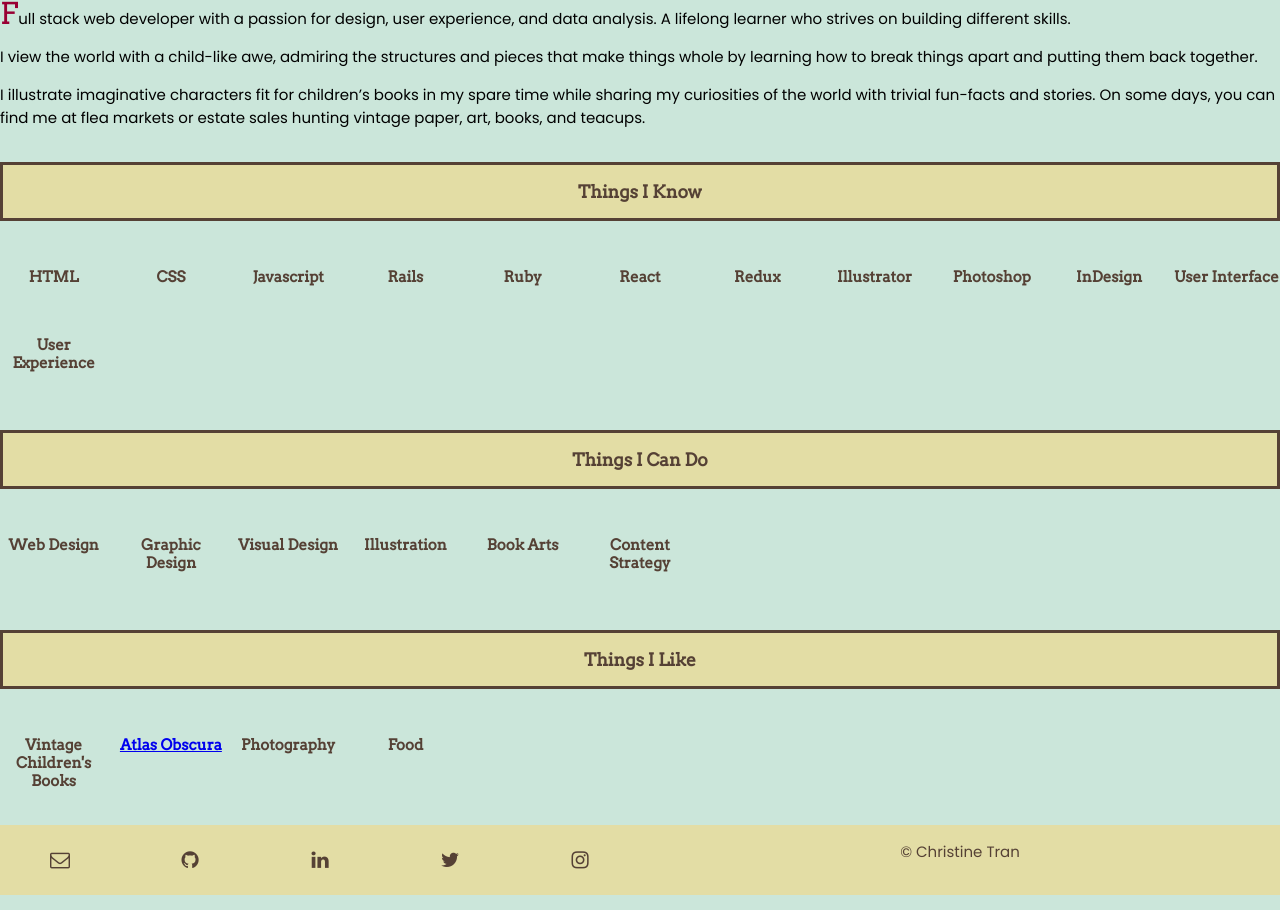
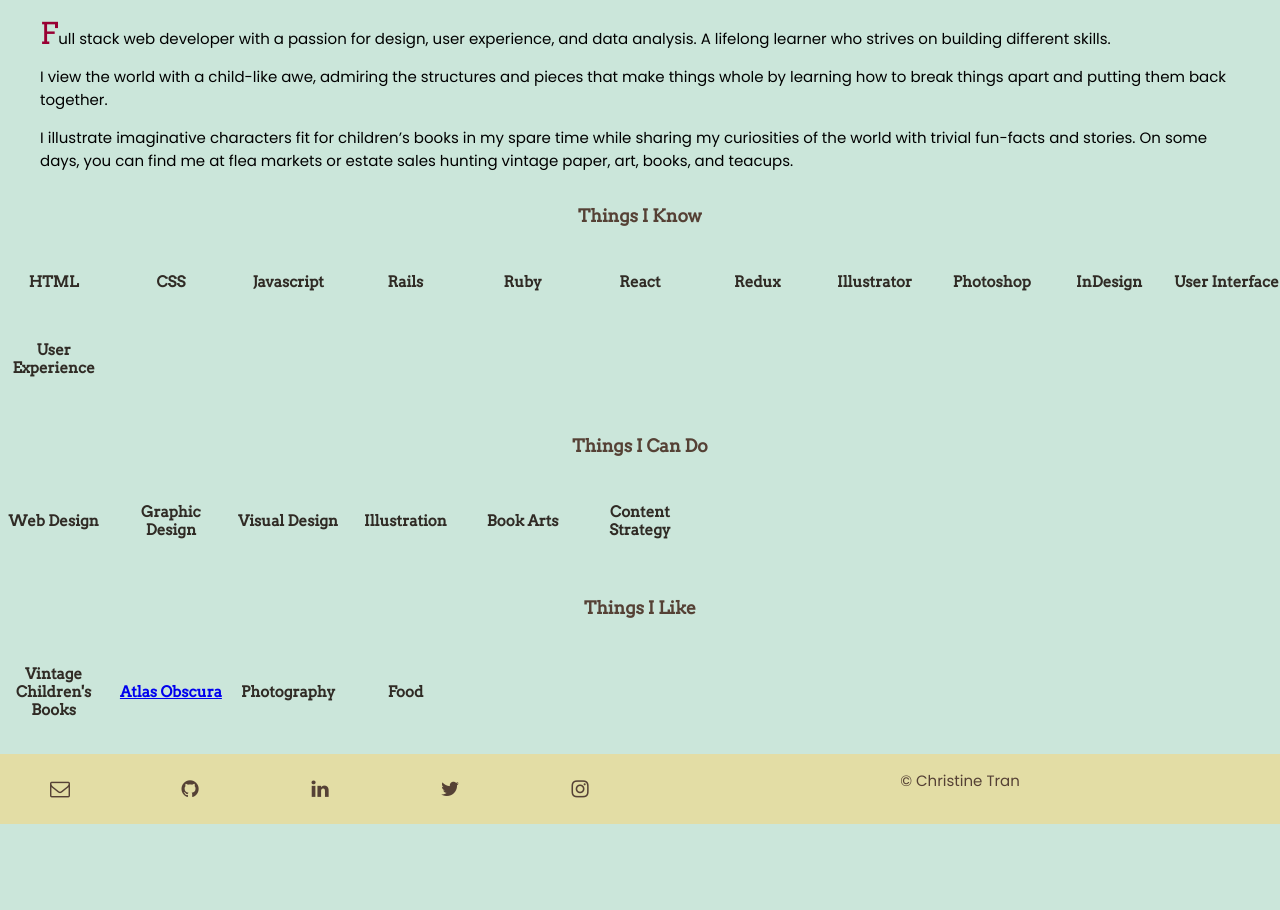
Before and after one commit to christinetran825/tofukid-website, a React (Create React App) app: page / in a window 1280 px wide. Shown: the part 432-1342 px from the top of the page. After the commit the page ends 1271 px from the top, so only its background shows below. Built offline with nearby package versions, Linux system fonts and the light colour scheme.

Commit message:
cleaned up skills/experience

```diff
--- a/src/App.css
+++ b/src/App.css
@@ -106,7 +106,7 @@ footer {
   color: #554135;
 }
 
-/* Navigation */
+/************ Navigation *************/
 
 nav {
   display: grid;
@@ -123,7 +123,7 @@ nav a {
   color: #554135;
 }
 
-/* Footer */
+/************* Footer *************/
 
 .socials {
   display: grid;
@@ -137,19 +137,24 @@ nav a {
   color: #554135;
 }
 
-/* Hero! */
+/************* Hero! *************/
+
 .hero {
-  align-content: center;
-  justify-content: center;
   display: grid;
   grid-gap: 20px;
   grid-template-areas:
     "hero"
     "cover-title"
+    "blurb";
+}
+
+.cover-title {
+  text-align: center;
 }
 
 .blurb {
   text-align: left;
+  padding: 0 40px;
 }
 
 .blurb p:first-child:first-letter {
@@ -159,11 +164,7 @@ nav a {
   line-height: 20px;
 }
 
-.container h1 {
-  text-align: center;
-}
-
-/* Skills! */
+/************* Skills! *************/
 .experiences {
   display: grid;
   grid-gap: 20px;
@@ -175,37 +176,32 @@ nav a {
 }
 
 .experience {
-  text-align: center;
-  align-items: center;
-}
-
-.things-know,
-.things-do,
-.things-like {
   display: grid;
   grid-gap: 10px;
   grid-template-columns: repeat(auto-fit, minmax(100px, 1fr));
+  align-items: center;
+  text-align: center;
 }
 
-.things-know h3,
-.things-do h3,
-.things-like h3 {
+.experience h3 {
   grid-column: 1 / -1;
-  text-align: center;
-  padding: 16px 0;
-  border: 3px solid #554135;
-  background-color: #E3DDA5;
+  justify-self: center;
+  /* border: 3px solid #554135; */
+  /* background-color: #E3DDA5; */
   color: #554135;
 }
 
-.things-know h4,
-.things-do h4,
-.things-like h4 {
-  align-items: center;
-  color: #554135;
+.know {
+  grid-area: skills-1;
+}
+.do {
+  grid-area: skills-2;
+}
+.like {
+  grid-area: skills-3;
 }
 
-/* Drop Cap */
+/************* Drop Cap *************/
 
 .web-dev p:first-letter,
 .art-design p:first-letter {
@@ -215,7 +211,7 @@ nav a {
   line-height: 20px;
 }
 
-/* Shared between ArtDesign & Web Development */
+/************* Shared between ArtDesign & Web Development *************/
 
 .web-dev,
 .art-design {
@@ -248,7 +244,7 @@ nav a {
   width: 100%;
 }
 
-/* Web Development */
+/************* Web Development *************/
 
 .projects {
   display: grid;
@@ -279,7 +275,7 @@ nav a {
   font-size: 18px;
 }
 
-/* Art & Design */
+/************* Art & Design *************/
 
 .art-design-work {
   display: grid;
@@ -290,7 +286,7 @@ nav a {
     "bookmaking"
 }
 
-/* Illustrations, Branding, BookArts! */
+/************* Illustrations, Branding, BookArts! *************/
 
 .illustrations,
 .logos,
@@ -337,7 +333,7 @@ nav a {
     "images"
 }
 
-/* @media (min-width: 1024px) {
+/************* @media (min-width: 1024px) {
   .container {
     padding: 50px;
   }
@@ -354,7 +350,7 @@ nav a {
   }
 } */
 
-/* @media (min-width: 1920px) {
+/************* @media (min-width: 1920px) {
   body {
     font-size: 20px;
   }
--- a/src/containers/About.js
+++ b/src/containers/About.js
@@ -10,50 +10,44 @@ class About extends Component {
             <h1>Christine Tran</h1>
             <span>Coder, Illustrator, Insight-seeker.</span>
           </div>
-        </div>
-        <div className="blurb">
-          <p>Full stack web developer with a passion for design, user experience, and data analysis. A lifelong learner who strives on building different skills.</p>
-          <p>I view the world with a child-like awe, admiring the structures and pieces that make things whole by learning how to break things apart and putting them back together.</p>
-          <p>I illustrate imaginative characters fit for children’s books in my spare time while sharing my curiosities of the world with trivial fun-facts and stories. On some days, you can find me at flea markets or estate sales hunting vintage paper, art, books, and teacups.</p>
+          <section className="blurb">
+            <p>Full stack web developer with a passion for design, user experience, and data analysis. A lifelong learner who strives on building different skills.</p>
+            <p>I view the world with a child-like awe, admiring the structures and pieces that make things whole by learning how to break things apart and putting them back together.</p>
+            <p>I illustrate imaginative characters fit for children’s books in my spare time while sharing my curiosities of the world with trivial fun-facts and stories. On some days, you can find me at flea markets or estate sales hunting vintage paper, art, books, and teacups.</p>
+          </section>
         </div>
 
         <section className="experiences">
-          <div className="experience">
-            <div className="things-know">
-              <h3>Things I Know</h3>
-              <h4 className="experience">HTML</h4>
-              <h4 className="experience">CSS</h4>
-              <h4 className="experience">Javascript</h4>
-              <h4 className="experience">Rails</h4>
-              <h4 className="experience">Ruby</h4>
-              <h4 className="experience">React</h4>
-              <h4 className="experience">Redux</h4>
-              <h4 className="experience">Illustrator</h4>
-              <h4 className="experience">Photoshop</h4>
-              <h4 className="experience">InDesign</h4>
-              <h4 className="experience">User Interface</h4>
-              <h4 className="experience">User Experience</h4>
-            </div>
+          <div className="experience know">
+            <h3>Things I Know</h3>
+            <h4>HTML</h4>
+            <h4>CSS</h4>
+            <h4>Javascript</h4>
+            <h4>Rails</h4>
+            <h4>Ruby</h4>
+            <h4>React</h4>
+            <h4>Redux</h4>
+            <h4>Illustrator</h4>
+            <h4>Photoshop</h4>
+            <h4>InDesign</h4>
+            <h4>User Interface</h4>
+            <h4>User Experience</h4>
           </div>
-          <div className="experience">
-            <div className="things-do">
-              <h3>Things I Can Do</h3>
-              <h4 className="experience">Web Design</h4>
-              <h4 className="experience">Graphic Design</h4>
-              <h4 className="experience">Visual Design</h4>
-              <h4 className="experience">Illustration</h4>
-              <h4 className="experience">Book Arts</h4>
-              <h4 className="experience">Content Strategy</h4>
-            </div>
+          <div className="experience do">
+            <h3>Things I Can Do</h3>
+            <h4>Web Design</h4>
+            <h4>Graphic Design</h4>
+            <h4>Visual Design</h4>
+            <h4>Illustration</h4>
+            <h4>Book Arts</h4>
+            <h4>Content Strategy</h4>
           </div>
-          <div className="experience">
-            <div className="things-like">
-              <h3>Things I Like</h3>
-              <h4 className="experience">Vintage Children's Books</h4>
-              <h4 className="experience"><a href="https://www.atlasobscura.com/">Atlas Obscura</a></h4>
-              <h4 className="experience">Photography</h4>
-              <h4 className="experience">Food</h4>
-            </div>
+          <div className="experience like">
+            <h3>Things I Like</h3>
+            <h4>Vintage Children's Books</h4>
+            <h4><a href="https://www.atlasobscura.com/">Atlas Obscura</a></h4>
+            <h4>Photography</h4>
+            <h4>Food</h4>
           </div>
         </section>
       </div>
```
